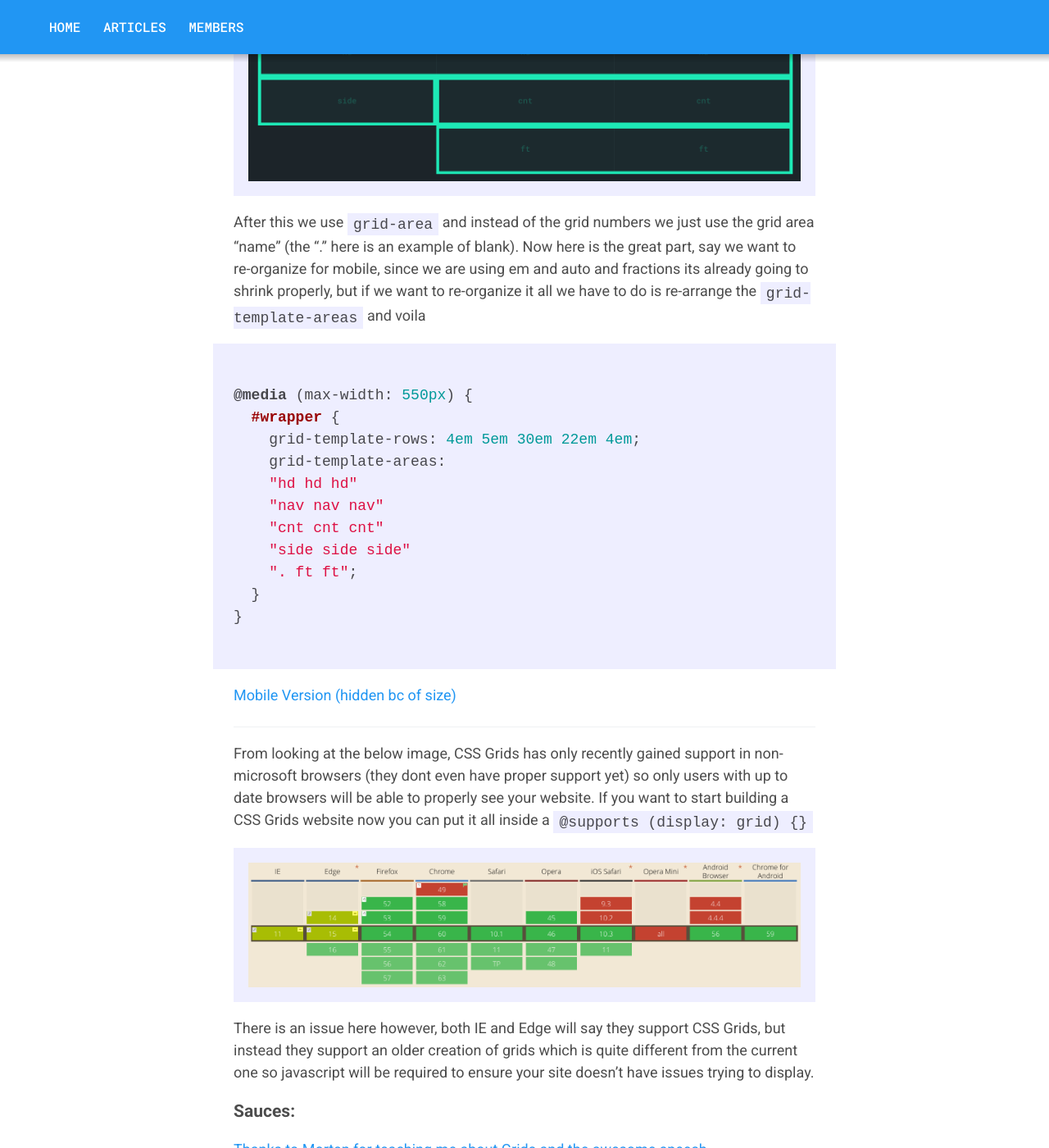
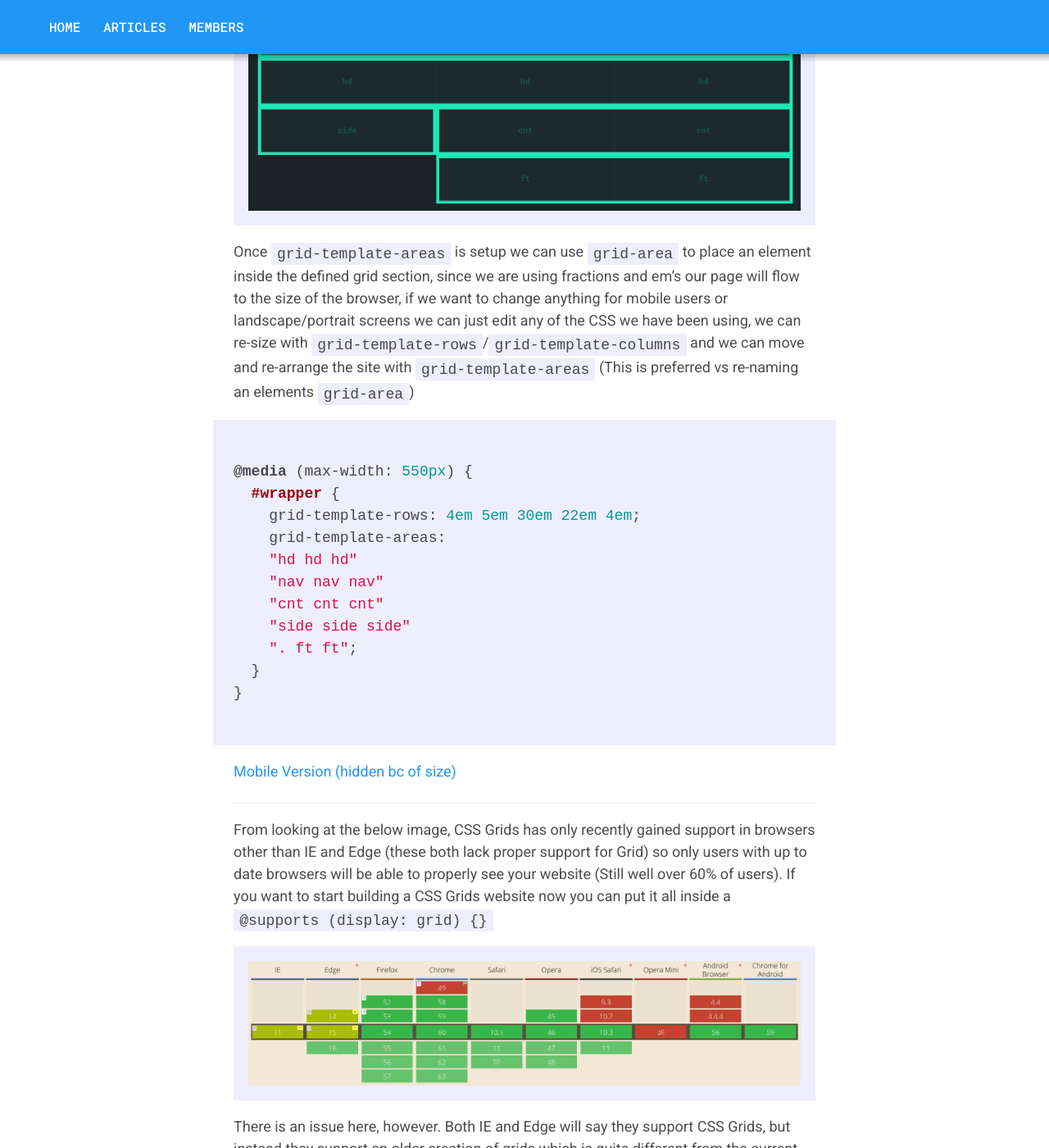
Before and after one commit to sledgang/sledgang.github.io, a Jekyll site: the page built from _posts/2017-07-29-css-grids.md, in a window 1280 px wide and 1400 px high, scrolled down 4913 px. Shown: the whole window at 82% size. Built offline with Jekyll 4.4.1, drawn with Linux system fonts in a browser that asks for light colours; some of the changed text lies outside the part shown.

Commit message:
Made the requested changes and some other clean-ups

````diff
--- a/_posts/2017-07-29-css-grids.md
+++ b/_posts/2017-07-29-css-grids.md
@@ -37,14 +37,14 @@ And the CSS:
 
 ---
 
-Grid creates, well, a grid inside a div element (Think of lines between the space in the image below).
+Grid creates a grid inside a div element (Think of lines between the space in the image below).
 
 ![Grid Layout]({{ site.url }}/assets/css-grids/grid-layout.png)
 
 ---
 
 We can decide how many rows and columns we create as well as the gaps between them.
-After this any child elements (we cant place any child of child elements, that would be too inception-y) can be formed to fit inside this grid, which eliminates thinking about how to design a site using dozens of wrappers and placing elements inside boxes inside boxes.
+Any child elements we have (We can't align child-of-child elements into a grid, but we can make new grids in elements already aligned to a grid) can be aligned into this grid, which eliminates thinking about designing sites with dozens of wrappers and placing elements inside boxes inside boxes.
 
 ```css
 .wrap {
@@ -72,8 +72,9 @@ After this any child elements (we cant place any child of child elements, that w
 
 ```
 
-This does the same thing, what we are doing is making a grid with 2 columns and one row, then setting the columns size to `1fr` which is 1 fraction of the available space
-The Grids example above looks quite ugly as you can imagine working with column and row numbers in `grid-area` will get complex with even a few of each, so next we can look at naming the layout sections for ease of use. Below is a mockup site made with `grid-template-areas`
+This does the same thing.
+What we are doing here is making a grid with 2 columns and one row, then setting the columns size to `1fr` which is 1 fraction of the available space
+The Grids example above looks quite ugly as you can imagine working with column/row numbers in `grid-area` will get complex after just a few, so next we can look at naming the layout sections for ease of use. Below is a mockup site made with `grid-template-areas`.
 
 ![Site using Grids]({{ site.url }}/assets/css-grids/site-with-grids.png)
 
@@ -131,12 +132,12 @@ p {
 
 ```
 
-Using `grid-tempate-areas` we write down for each column and row, you can do it all on one line but how its down above feels nicer for me. Below is a picture of how the above `grid-template-areas` code works
+
+Using `grid-tempate-areas` we can label specific areas of the grid, such as column 1/3 and row 2/4 as "content" so then we can just flow an element to "content", formatting the `grid-template-areas` in CSS using multiple lines makes the layout much easier to grasp at a glance, below is an example of how this works
 
 ![Creating a Grid]({{ site.url }}/assets/css-grids/creating-a-grid.png)
 
-After this we use `grid-area` and instead of the grid numbers we just use the grid area "name" (the "." here is an example of blank). Now here is the great part, say we want to re-organize for mobile, since we are using em and auto and fractions its already going to shrink properly, but if we want to re-organize it all we have to do is re-arrange the `grid-template-areas` and voila
-
+Once `grid-template-areas` is setup we can use `grid-area` to place an element inside the defined grid section, since we are using fractions and em's our page will flow to the size of the browser, if we want to change anything for mobile users or landscape/portrait screens we can just edit any of the CSS we have been using, we can re-size with `grid-template-rows`/`grid-template-columns` and we can move and re-arrange the site with `grid-template-areas` (This is preferred vs re-naming an elements `grid-area`)
 ```css
 @media (max-width: 550px) {
   #wrapper {
@@ -154,11 +155,11 @@ After this we use `grid-area` and instead of the grid numbers we just use the gr
 
 ---
 
-From looking at the below image, CSS Grids has only recently gained support in non-microsoft browsers (they dont even have proper support yet) so only users with up to date browsers will be able to properly see your website. If you want to start building a CSS Grids website now you can put it all inside a `@supports (display: grid) {}`
+From looking at the below image, CSS Grids has only recently gained support in browsers other than IE and Edge (these both lack proper support for Grid) so only users with up to date browsers will be able to properly see your website (Still well over 60% of users). If you want to start building a CSS Grids website now you can put it all inside a `@supports (display: grid) {}`
 
 ![Grid Support]({{ site.url }}/assets/css-grids/css-grids-support.png)
 
-There is an issue here however, both IE and Edge will say they support CSS Grids, but instead they support an older creation of grids which is quite different from the current one so javascript will be required to ensure your site doesn't have issues trying to display.
+There is an issue here, however. Both IE and Edge will say they support CSS Grids, but instead they support an older creation of grids which is quite different from the current one so some javascript will be required to ensure your site doesn't attempt to display in these browsers.
 
 
 ### Sauces:
````
Also changed, not shown: other parts of _posts/2017-07-29-css-grids.md (+2 -2 lines).
